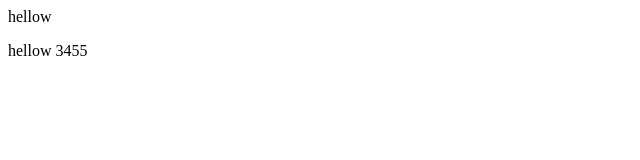
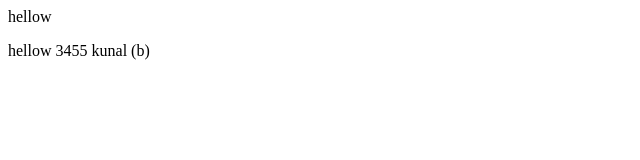
Before and after one commit to CoderPradeep307028/localRepo, a plain HTML site: page index.html in a window 1280 px wide. Shown: the full height of the page, 0-640 px from the left. Drawn offline with Linux system fonts and the light colour scheme.

Commit message:
add new player

```diff
--- a/index.html
+++ b/index.html
@@ -1,2 +1,2 @@
 <p> hellow</p>
-<p> hellow 3455 </p>
+<p> hellow 3455 kunal (b) </p>
```
